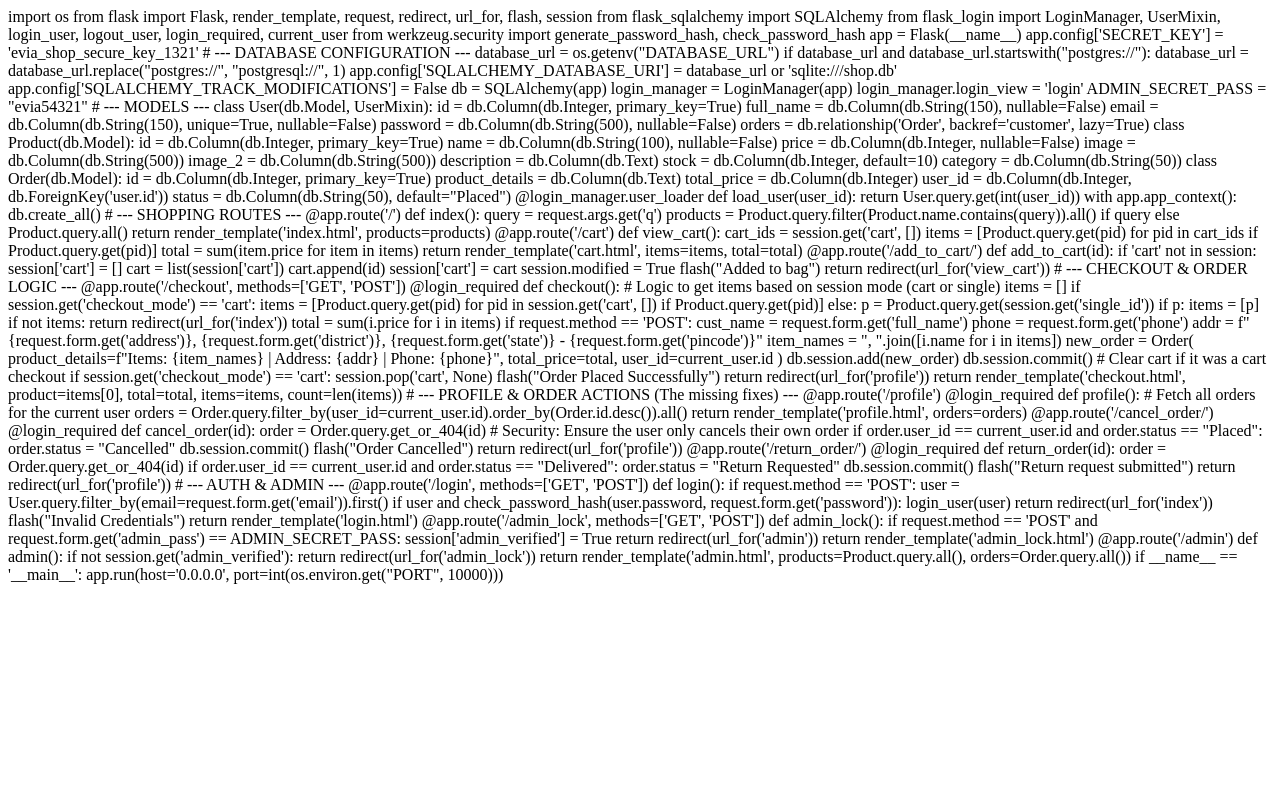
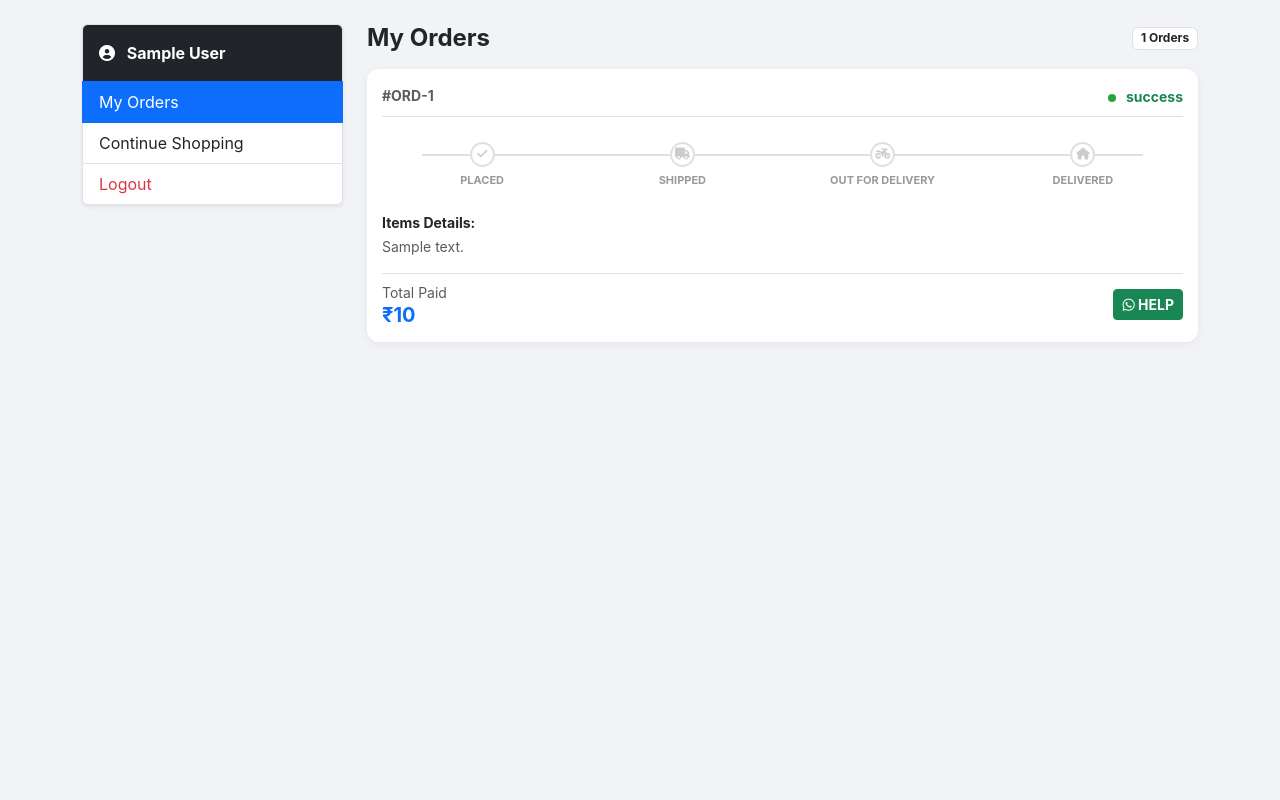
Before and after one commit to gmkarshad45-design/evia-shop, a Flask app: page /profile in a window 1280 px wide. Run offline with Flask 3, Linux system fonts and the light colour scheme; a user stored in the database is signed in; tables that the repository leaves empty hold one stand-in row (values such as "Sample post").

Commit message:
Update profile.html

```diff
--- a/templates/profile.html
+++ b/templates/profile.html
@@ -1,174 +1,307 @@
-import os
-from flask import Flask, render_template, request, redirect, url_for, flash, session
-from flask_sqlalchemy import SQLAlchemy
-from flask_login import LoginManager, UserMixin, login_user, logout_user, login_required, current_user
-from werkzeug.security import generate_password_hash, check_password_hash
+<!DOCTYPE html>
 
-app = Flask(__name__)
-app.config['SECRET_KEY'] = 'evia_shop_secure_key_1321'
+<html lang="en">
 
-# --- DATABASE CONFIGURATION ---
-database_url = os.getenv("DATABASE_URL")
-if database_url and database_url.startswith("postgres://"):
-    database_url = database_url.replace("postgres://", "postgresql://", 1)
+<head>
 
-app.config['SQLALCHEMY_DATABASE_URI'] = database_url or 'sqlite:///shop.db'
-app.config['SQLALCHEMY_TRACK_MODIFICATIONS'] = False
+    <meta charset="UTF-8">
 
-db = SQLAlchemy(app)
-login_manager = LoginManager(app)
-login_manager.login_view = 'login'
+    <meta name="viewport" content="width=device-width, initial-scale=1.0, maximum-scale=1.0, user-scalable=no">
 
-ADMIN_SECRET_PASS = "evia54321"
+    <title>My Account | E-Shop</title>
 
-# --- MODELS ---
-class User(db.Model, UserMixin):
-    id = db.Column(db.Integer, primary_key=True)
-    full_name = db.Column(db.String(150), nullable=False)
-    email = db.Column(db.String(150), unique=True, nullable=False)
-    password = db.Column(db.String(500), nullable=False)
-    orders = db.relationship('Order', backref='customer', lazy=True)
+    <link href="https://cdn.jsdelivr.net/npm/bootstrap@5.3.0/dist/css/bootstrap.min.css" rel="stylesheet">
 
-class Product(db.Model):
-    id = db.Column(db.Integer, primary_key=True)
-    name = db.Column(db.String(100), nullable=False)
-    price = db.Column(db.Integer, nullable=False)
-    image = db.Column(db.String(500))
-    image_2 = db.Column(db.String(500))
-    description = db.Column(db.Text)
-    stock = db.Column(db.Integer, default=10)
-    category = db.Column(db.String(50))
+    <link rel="stylesheet" href="https://cdnjs.cloudflare.com/ajax/libs/font-awesome/6.0.0/css/all.min.css">
 
-class Order(db.Model):
-    id = db.Column(db.Integer, primary_key=True)
-    product_details = db.Column(db.Text)
-    total_price = db.Column(db.Integer)
-    user_id = db.Column(db.Integer, db.ForeignKey('user.id'))
-    status = db.Column(db.String(50), default="Placed")
+    <style>
 
-@login_manager.user_loader
-def load_user(user_id):
-    return User.query.get(int(user_id))
+        body { background-color: #f1f3f6; font-family: 'Inter', sans-serif; overflow-x: hidden; }
 
-with app.app_context():
-    db.create_all()
 
-# --- SHOPPING ROUTES ---
 
-@app.route('/')
-def index():
-    query = request.args.get('q')
-    products = Product.query.filter(Product.name.contains(query)).all() if query else Product.query.all()
-    return render_template('index.html', products=products)
+        .sidebar-mobile { background: #1a252f; padding: 10px 0; position: sticky; top: 0; z-index: 1000; box-shadow: 0 2px 10px rgba(0,0,0,0.1); }
 
-@app.route('/cart')
-def view_cart():
-    cart_ids = session.get('cart', [])
-    items = [Product.query.get(pid) for pid in cart_ids if Product.query.get(pid)]
-    total = sum(item.price for item in items)
-    return render_template('cart.html', items=items, total=total)
+        .sidebar-nav { display: flex; flex-wrap: nowrap; overflow-x: auto; padding: 0 15px; -webkit-overflow-scrolling: touch; }
 
-@app.route('/add_to_cart/<int:id>')
-def add_to_cart(id):
-    if 'cart' not in session: session['cart'] = []
-    cart = list(session['cart'])
-    cart.append(id)
-    session['cart'] = cart
-    session.modified = True
-    flash("Added to bag")
-    return redirect(url_for('view_cart'))
+        .sidebar-nav::-webkit-scrollbar { display: none; }
 
-# --- CHECKOUT & ORDER LOGIC ---
+        .sidebar-nav a { color: #bdc3c7; text-decoration: none; white-space: nowrap; padding: 8px 15px; margin-right: 10px; border-radius: 8px; font-size: 13px; border: 1px solid #34495e; flex: 0 0 auto; }
 
-@app.route('/checkout', methods=['GET', 'POST'])
-@login_required
-def checkout():
-    # Logic to get items based on session mode (cart or single)
-    items = []
-    if session.get('checkout_mode') == 'cart':
-        items = [Product.query.get(pid) for pid in session.get('cart', []) if Product.query.get(pid)]
-    else:
-        p = Product.query.get(session.get('single_id'))
-        if p: items = [p]
+        .sidebar-nav a.active { background: #3498db; color: white; border-color: #3498db; }
 
-    if not items: return redirect(url_for('index'))
-    total = sum(i.price for i in items)
 
-    if request.method == 'POST':
-        cust_name = request.form.get('full_name')
-        phone = request.form.get('phone')
-        addr = f"{request.form.get('address')}, {request.form.get('district')}, {request.form.get('state')} - {request.form.get('pincode')}"
-        item_names = ", ".join([i.name for i in items])
 
-        new_order = Order(
-            product_details=f"Items: {item_names} | Address: {addr} | Phone: {phone}",
-            total_price=total,
-            user_id=current_user.id
-        )
-        db.session.add(new_order)
-        db.session.commit()
+        .order-card { background: white; border-radius: 12px; border: none; box-shadow: 0 2px 8px rgba(0,0,0,0.06); margin-bottom: 15px; padding: 15px; }
 
-        # Clear cart if it was a cart checkout
-        if session.get('checkout_mode') == 'cart': session.pop('cart', None)
+        .status-dot { height: 8px; width: 8px; background-color: #26a541; border-radius: 50%; display: inline-block; margin-right: 5px; }
 
-        flash("Order Placed Successfully")
-        return redirect(url_for('profile'))
 
-    return render_template('checkout.html', product=items[0], total=total, items=items, count=len(items))
 
-# --- PROFILE & ORDER ACTIONS (The missing fixes) ---
+        /* --- TRACKER STYLING --- */
 
-@app.route('/profile')
-@login_required
-def profile():
-    # Fetch all orders for the current user
-    orders = Order.query.filter_by(user_id=current_user.id).order_by(Order.id.desc()).all()
-    return render_template('profile.html', orders=orders)
+        .track-container { display: flex; justify-content: space-between; position: relative; margin: 25px 0 15px 0; }
 
-@app.route('/cancel_order/<int:id>')
-@login_required
-def cancel_order(id):
-    order = Order.query.get_or_404(id)
-    # Security: Ensure the user only cancels their own order
-    if order.user_id == current_user.id and order.status == "Placed":
-        order.status = "Cancelled"
-        db.session.commit()
-        flash("Order Cancelled")
-    return redirect(url_for('profile'))
+        .track-line { position: absolute; top: 12px; left: 5%; width: 90%; height: 2px; background: #e0e0e0; z-index: 1; }
 
-@app.route('/return_order/<int:id>')
-@login_required
-def return_order(id):
-    order = Order.query.get_or_404(id)
-    if order.user_id == current_user.id and order.status == "Delivered":
-        order.status = "Return Requested"
-        db.session.commit()
-        flash("Return request submitted")
-    return redirect(url_for('profile'))
+        .track-step { position: relative; z-index: 2; text-align: center; width: 25%; }
 
-# --- AUTH & ADMIN ---
+        .track-icon { width: 25px; height: 25px; background: #fff; border: 2px solid #e0e0e0; border-radius: 50%; display: flex; align-items: center; justify-content: center; margin: 0 auto 5px auto; font-size: 12px; color: #ccc; transition: 0.3s; }
 
-@app.route('/login', methods=['GET', 'POST'])
-def login():
-    if request.method == 'POST':
-        user = User.query.filter_by(email=request.form.get('email')).first()
-        if user and check_password_hash(user.password, request.form.get('password')):
-            login_user(user)
-            return redirect(url_for('index'))
-        flash("Invalid Credentials")
-    return render_template('login.html')
+        .track-text { font-size: 9px; font-weight: bold; color: #999; text-transform: uppercase; }
 
-@app.route('/admin_lock', methods=['GET', 'POST'])
-def admin_lock():
-    if request.method == 'POST' and request.form.get('admin_pass') == ADMIN_SECRET_PASS:
-        session['admin_verified'] = True
-        return redirect(url_for('admin'))
-    return render_template('admin_lock.html')
 
-@app.route('/admin')
-def admin():
-    if not session.get('admin_verified'): return redirect(url_for('admin_lock'))
-    return render_template('admin.html', products=Product.query.all(), orders=Order.query.all())
 
-if __name__ == '__main__':
-    app.run(host='0.0.0.0', port=int(os.environ.get("PORT", 10000)))
+        .track-step.active .track-icon { background: #26a541; border-color: #26a541; color: white; box-shadow: 0 0 8px rgba(38, 165, 65, 0.4); }
+
+        .track-step.active .track-text { color: #26a541; }
+
+
+
+        @media (min-width: 768px) {
+
+            .sidebar-mobile { display: none; }
+
+            .desktop-sidebar { position: sticky; top: 20px; }
+
+            .track-text { font-size: 11px; }
+
+        }
+
+    </style>
+
+</head>
+
+<body>
+
+
+
+<div class="sidebar-mobile">
+
+    <div class="sidebar-nav">
+
+        <a href="/" class="text-warning"><i class="fa fa-home"></i> Home</a>
+
+        <a href="/profile" class="active"><i class="fa fa-shopping-bag"></i> My Orders</a>
+
+        <a href="/logout" class="text-danger"><i class="fa fa-sign-out-alt"></i> Logout</a>
+
+    </div>
+
+</div>
+
+
+
+<div class="container mt-md-4 main-content">
+
+    <div class="row">
+
+        <div class="col-md-3 desktop-sidebar">
+
+            <div class="list-group shadow-sm border-0">
+
+                <div class="list-group-item bg-dark text-white fw-bold py-3">
+
+                    <i class="fa fa-user-circle me-2"></i> {{ current_user.full_name }}
+
+                </div>
+
+                <a href="/profile" class="list-group-item list-group-item-action active">My Orders</a>
+
+                <a href="/" class="list-group-item list-group-item-action">Continue Shopping</a>
+
+                <a href="/logout" class="list-group-item list-group-item-action text-danger">Logout</a>
+
+            </div>
+
+        </div>
+
+
+
+        <div class="col-md-9">
+
+            <div class="d-flex justify-content-between align-items-center mb-3 px-2 px-md-0">
+
+                <h4 class="fw-bold m-0">My Orders</h4>
+
+                <span class="badge bg-white text-dark border">{{ orders|length }} Orders</span>
+
+            </div>
+
+
+
+            {% if orders %}
+
+                {% for order in orders %}
+
+                <div class="order-card mx-2 mx-md-0">
+
+                    <div class="d-flex justify-content-between align-items-center border-bottom pb-2 mb-3">
+
+                        <span class="text-muted small fw-bold">#ORD-{{ order.id }}</span>
+
+                        <div>
+
+                            {% if order.status == "Cancelled" %}
+
+                                <span class="small fw-bold text-danger"><i class="fa fa-times-circle"></i> Cancelled</span>
+
+                            {% elif order.status == "Return Requested" %}
+
+                                <span class="small fw-bold text-warning">Return Pending</span>
+
+                            {% else %}
+
+                                <span class="status-dot"></span>
+
+                                <span class="small fw-bold text-success">{{ order.status }}</span>
+
+                            {% endif %}
+
+                        </div>
+
+                    </div>
+
+
+
+                    {% if order.status != "Cancelled" %}
+
+                    <div class="track-container">
+
+                        <div class="track-line"></div>
+
+                        <div class="track-step {% if order.status in ['Placed', 'Shipped', 'Out for Delivery', 'Delivered'] %}active{% endif %}">
+
+                            <div class="track-icon"><i class="fa fa-check"></i></div>
+
+                            <div class="track-text">Placed</div>
+
+                        </div>
+
+                        <div class="track-step {% if order.status in ['Shipped', 'Out for Delivery', 'Delivered'] %}active{% endif %}">
+
+                            <div class="track-icon"><i class="fa fa-truck"></i></div>
+
+                            <div class="track-text">Shipped</div>
+
+                        </div>
+
+                        <div class="track-step {% if order.status in ['Out for Delivery', 'Delivered'] %}active{% endif %}">
+
+                            <div class="track-icon"><i class="fa fa-motorcycle"></i></div>
+
+                            <div class="track-text">Out for Delivery</div>
+
+                        </div>
+
+                        <div class="track-step {% if order.status == 'Delivered' %}active{% endif %}">
+
+                            <div class="track-icon"><i class="fa fa-home"></i></div>
+
+                            <div class="track-text">Delivered</div>
+
+                        </div>
+
+                    </div>
+
+                    {% else %}
+
+                    <div class="py-3 text-center">
+
+                        <p class="text-danger small fw-bold mb-0">This order was cancelled.</p>
+
+                    </div>
+
+                    {% endif %}
+
+
+
+                    <div class="mb-3 mt-4">
+
+                        <p class="small text-dark mb-1 fw-bold">Items Details:</p>
+
+                        <p class="text-muted small mb-0" style="line-height: 1.4;">{{ order.product_details }}</p>
+
+                    </div>
+
+
+
+                    <div class="d-flex justify-content-between align-items-center mt-3 pt-2 border-top">
+
+                        <div>
+
+                            <p class="mb-0 text-muted small">Total Paid</p>
+
+                            <h5 class="fw-bold text-primary mb-0">₹{{ order.total_price }}</h5>
+
+                        </div>
+
+
+
+                        <div class="d-flex gap-2">
+
+                            {% if order.status == "Placed" %}
+
+                                <a href="{{ url_for('cancel_order', id=order.id) }}"
+
+                                   class="btn btn-sm btn-outline-danger fw-bold"
+
+                                   onclick="return confirm('Cancel this order?')">CANCEL</a>
+
+                            {% endif %}
+
+
+
+                            {% if order.status == "Delivered" %}
+
+                                <a href="{{ url_for('return_order', id=order.id) }}"
+
+                                   class="btn btn-sm btn-outline-secondary fw-bold">RETURN</a>
+
+                            {% endif %}
+
+
+
+                            <a href="https://wa.me/91XXXXXXXXXX?text=Help with Order #{{ order.id }}"
+
+                               class="btn btn-sm btn-success fw-bold">
+
+                               <i class="fab fa-whatsapp"></i> HELP
+
+                            </a>
+
+                        </div>
+
+                    </div>
+
+                </div>
+
+                {% endfor %}
+
+            {% else %}
+
+                <div class="bg-white p-5 text-center rounded border mx-2 mx-md-0">
+
+                    <i class="fa fa-box-open fa-3x text-muted mb-3"></i>
+
+                    <h5 class="fw-bold">No orders yet!</h5>
+
+                    <a href="/" class="btn btn-primary mt-2">Start Shopping</a>
+
+                </div>
+
+            {% endif %}
+
+        </div>
+
+    </div>
+
+</div>
+
+
+
+<script src="https://cdn.jsdelivr.net/npm/bootstrap@5.3.0/dist/js/bootstrap.bundle.min.js"></script>
+
+</body>
+
+</html>
```
